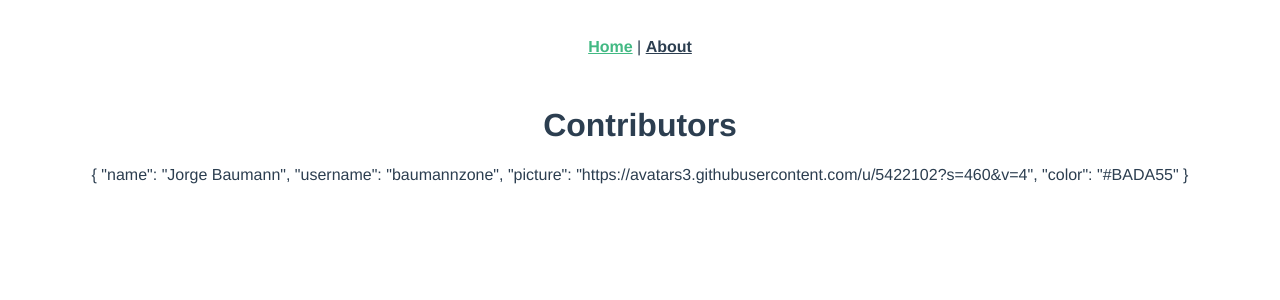
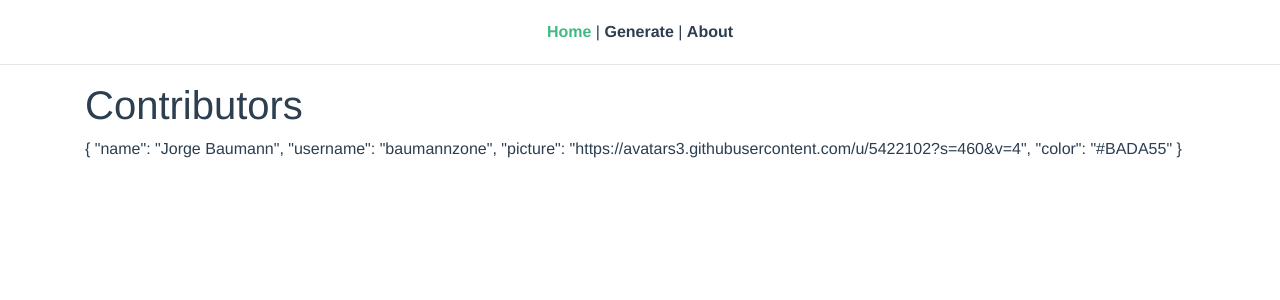
Before and after one commit to srahnama/osw-hacktoberfest-2019, a Vue app: page / in a window 1280 px wide. Shown: the top 300 px of the page. Built offline with nearby package versions, Linux system fonts and the light colour scheme.

Commit message:
WIP Generate

```diff
--- a/src/App.vue
+++ b/src/App.vue
@@ -1,27 +1,27 @@
 <template>
   <div id="app">
-    <div id="nav">
-      <router-link to="/">Home</router-link> |
-      <router-link to="/about">About</router-link>
-    </div>
-    <router-view/>
+    <vLayout>
+      <router-view/>
+    </vLayout>
   </div>
 </template>
+
+<script>
+import vLayout from '@/Layouts/Main'
+
+export default {
+  name: 'App',
+  components: {
+    vLayout
+  }
+}
+</script>
 
 <style lang="stylus">
 #app
   font-family 'Avenir', Helvetica, Arial, sans-serif
   -webkit-font-smoothing antialiased
   -moz-osx-font-smoothing grayscale
-  text-align center
   color #2c3e50
 
-#nav
-  padding 30px
-  a
-    font-weight bold
-    color #2c3e50
-    &.router-link-exact-active
-      color #42b983
-
 </style>
--- /dev/null
+++ b/src/Layouts/Main.vue
@@ -0,0 +1,21 @@
+<template>
+  <div class="main-layout">
+
+    <NavBar/>
+
+    <hr>
+
+    <div class="container">
+      <slot></slot>
+    </div>
+  </div>
+</template>
+
+<script>
+import NavBar from './NavBar'
+
+export default {
+  name: 'MainLayout',
+  components: { NavBar }
+}
+</script>
--- /dev/null
+++ b/src/Layouts/NavBar.vue
@@ -0,0 +1,26 @@
+<template>
+  <div id="nav">
+    <router-link to="/">Home</router-link>
+    |
+    <router-link to="/generate">Generate</router-link>
+    |
+    <router-link to="/about">About</router-link>
+  </div>
+</template>
+<script>
+export default {
+  name: 'NavBar'
+}
+</script>
+<style lang="stylus">
+  #nav
+    margin-top 20px
+    margin-bottom 20px
+    text-align center
+    a
+      font-weight bold
+      color #2c3e50
+      &.router-link-exact-active
+        color #42b983
+
+</style>
--- a/src/main.js
+++ b/src/main.js
@@ -1,8 +1,14 @@
 import Vue from 'vue'
+import BootstrapVue from 'bootstrap-vue'
+
 import App from './App.vue'
 import router from './router'
 import store from './store'
 
+import 'bootstrap/dist/css/bootstrap.css'
+import 'bootstrap-vue/dist/bootstrap-vue.css'
+
+Vue.use(BootstrapVue)
 Vue.config.productionTip = false
 
 new Vue({
--- a/src/views/Generate/Index.vue
+++ b/src/views/Generate/Index.vue
@@ -3,25 +3,47 @@
     <h1>Generate JSON</h1>
     <form onsubmit="generateJson()">
 
-      <div class="form-group">
-        <label for="username">Github Name:</label>
-        <input type="text" id="username">
-      </div>
+      <b-form-group
+        id="input-group-1"
+        label="GitHub username:"
+        label-for="input-1"
+        description="Your GitHub username"
+      >
+        <b-form-input
+          id="input-1"
+          v-model="form.username"
+          type="text"
+          required
+          placeholder="Username"
+        ></b-form-input>
+      </b-form-group>
 
-      <div class="form-group">
-        <label for="color">Favourite Color:</label>
-        <input type="text" id="color">
-      </div>
+      <b-form-group
+        id="input-group-1"
+        label="GitHub username:"
+        label-for="input-1"
+        description="Format: rgb()"
+      >
+        <b-form-input
+          id="input-1"
+          v-model="form.color"
+          type="color"
+          required
+          placeholder="Color"
+        ></b-form-input>
+      </b-form-group>
 
-      <div class="form-group">
-        <input type="submit" value="Generate">
+      <div>
+        <b-button type="submit" variant="primary">Generate</b-button>
       </div>
     </form>
+
+    <pre>{{form}}</pre>
   </div>
 </template>
 
 <script>
-const axios = require('axios')
+import axios from 'axios'
 
 export default {
   name: 'Generate',
```
